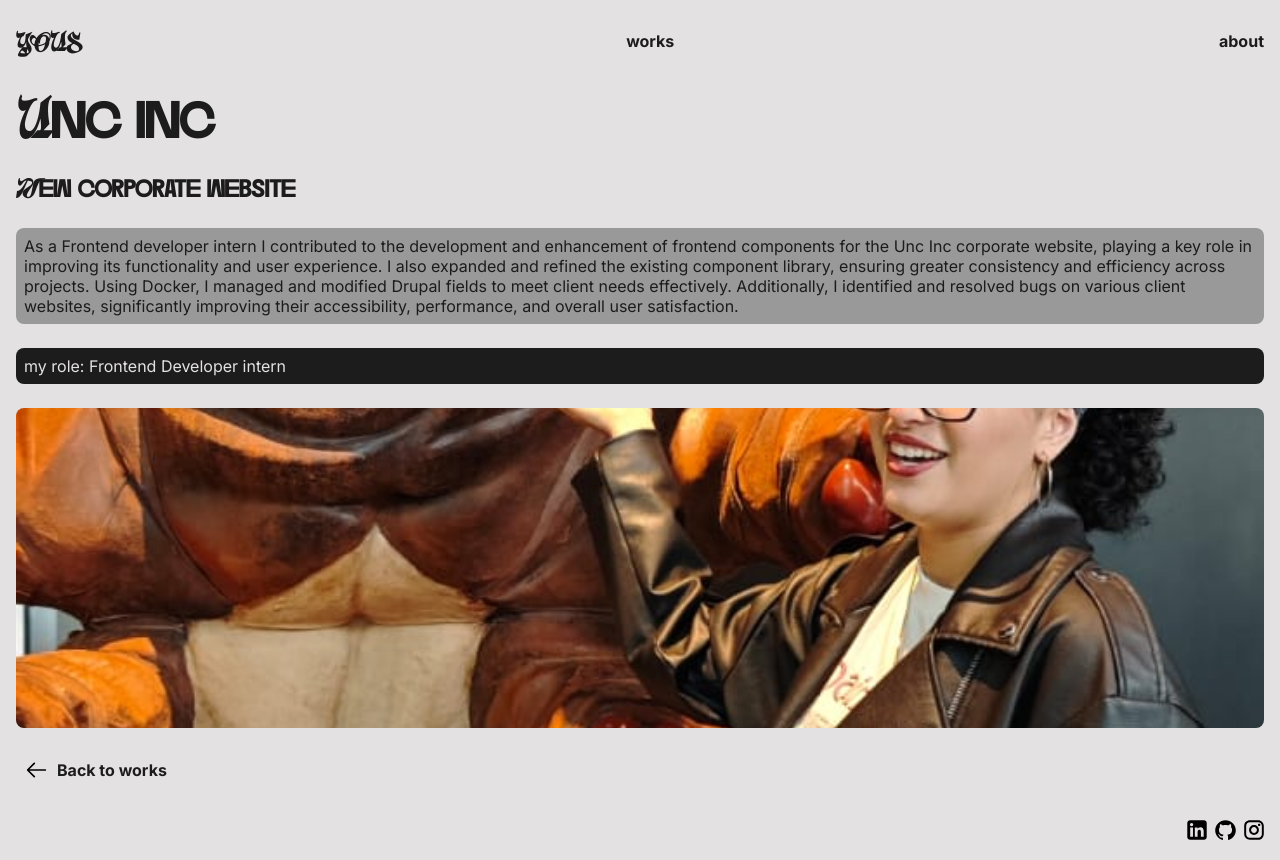
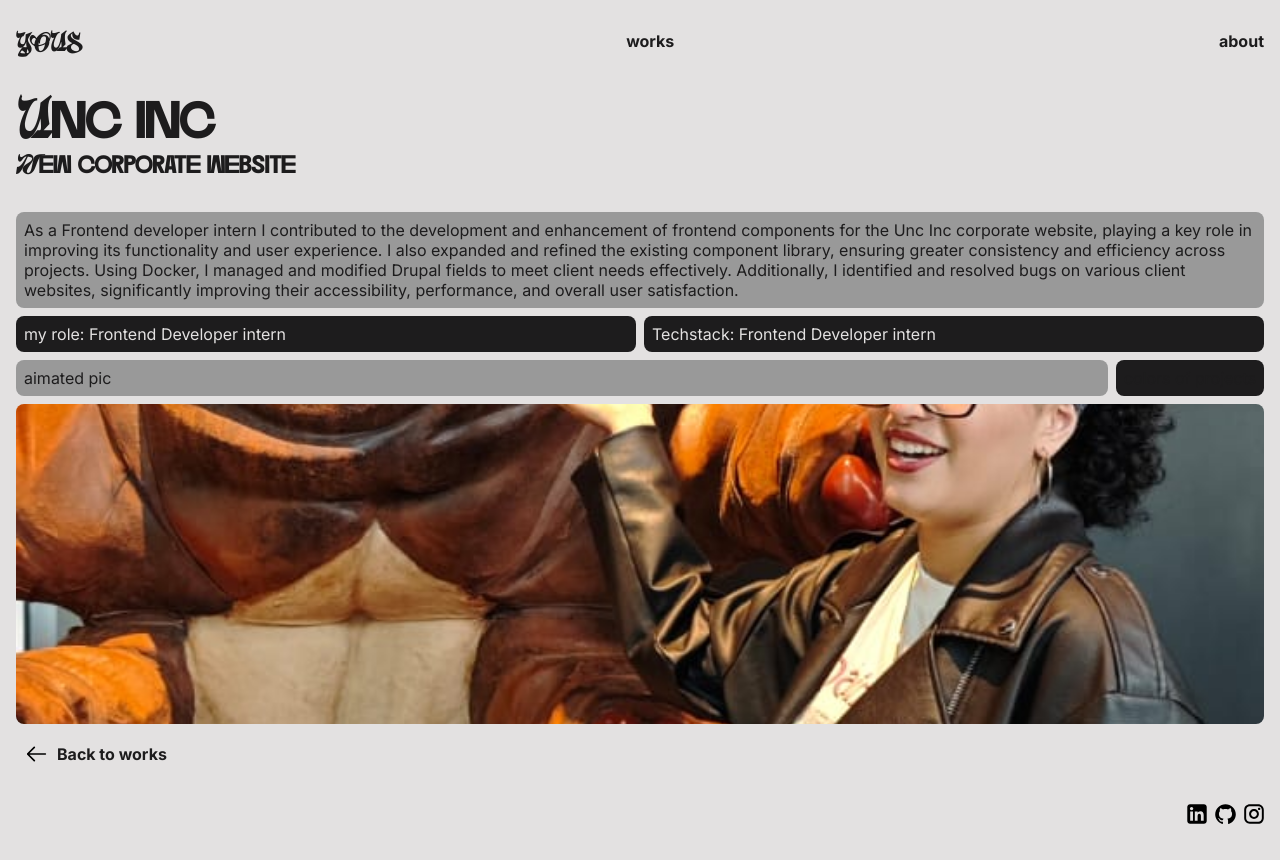
Before and after one commit to YoussraElmortai/portfolio24, a Next.js app: page /works/uncinc in a window 1280 px wide. Built offline with nearby package versions, Linux system fonts and the light colour scheme.

Commit message:
bento grid started 🍱

```diff
--- a/src/app/works/style.css
+++ b/src/app/works/style.css
@@ -77,16 +77,41 @@
 /* work detailpage styling */
 
 .work {
-    display: flex;
-    flex-flow: column;
-    gap: 1.5rem;
-
     & h1 {
         font-size: 50px;
     }
 }
 
+.work_intro {
+    margin-bottom: 2rem;
+}
+
+.work_bento {
+    display: grid;
+    grid-template-columns: 1fr auto;
+    gap: 0.5rem;
+    grid-template-rows: auto;
+    grid-template-areas:
+        "description description"
+        "info info"
+        "animated animated"
+        "colors colors"
+        "stacked stacked"
+        "links links";
+
+    @media screen and (min-width: 768px) {
+        grid-template-areas:
+            "description description"
+            "info info"
+            "animated colors"
+            "stacked stacked"
+            "links links";
+    }
+
+}
+
 .work_description {
+    grid-area: description;
     background: var(--sec-grey);
     padding: 0.5rem;
     border-radius: 0.5rem;
@@ -97,16 +122,39 @@
 }
 
 .work_info {
-    background: var(--text-color);
+    grid-area: info;
     color: var(--bg-color);
+
+    & ul {
+        display: grid;
+        grid-template-columns: 1fr 1fr;
+        gap: 0.5rem;
+        list-style: "";
+
+        & li {
+            padding: 0.5rem;
+            background-color: var(--text-color);
+            border-radius: 0.5rem;
+        }
+    }
+}
+
+.work_animated {
+    grid-area: animated;
+    background-color: var(--sec-grey);
     border-radius: 0.5rem;
     padding: 0.5rem;
+}
 
-    & ul {
-        display: flex;
-        flex-flow: column;
-        gap: 0.5;
-    }
+.work_colors {
+    grid-area: colors;
+    background-color: var(--text-color);
+    border-radius: 0.5rem;
+    padding: 0.5rem;
+}
+
+.stacked {
+    grid-area: stacked;
 }
 
 .work_image {
@@ -114,6 +162,10 @@
     height: 40vh;
     width: 100%;
     border-radius: 0.5rem;
+}
+
+.work_links {
+    grid-area: links;
 }
 
 .links {
--- a/src/app/works/uncinc/page.jsx
+++ b/src/app/works/uncinc/page.jsx
@@ -4,32 +4,51 @@ export default function Uncinc() {
   return (
     <>
       <section className='work'>
+        <div className="work_intro">
         <h1>Unc inc</h1>
         <h2>New corporate website</h2>
+        </div>
+        <div className='work_bento'>
           <article className='work_description'>
             <p>
               As a Frontend developer intern I contributed to the
-            development and enhancement of frontend components for the
-            Unc Inc corporate website, playing a key role in improving
-            its functionality and user experience. I also expanded and
-            refined the existing component library, ensuring greater
-            consistency and efficiency across projects. Using Docker,
-            I managed and modified Drupal fields to meet client needs
-            effectively. Additionally, I identified and resolved bugs
-            on various client websites, significantly improving their
-            accessibility, performance, and overall user satisfaction.
+              development and enhancement of frontend components for
+              the Unc Inc corporate website, playing a key role in
+              improving its functionality and user experience. I also
+              expanded and refined the existing component library,
+              ensuring greater consistency and efficiency across
+              projects. Using Docker, I managed and modified Drupal
+              fields to meet client needs effectively. Additionally, I
+              identified and resolved bugs on various client websites,
+              significantly improving their accessibility,
+              performance, and overall user satisfaction.
             </p>
           </article>
-
           <div className='work_info'>
             <ul>
               <li>
                 my role: <span>Frontend Developer intern</span>
               </li>
+              <li>
+                Techstack: <span>Frontend Developer intern</span>
+              </li>
             </ul>
           </div>
-        <img className="work_image" src='/bear.jpg'></img>
-        <a className="links" href='/works'><img src="/arrow.svg"/> Back to works</a>
+          <div className="work_animated">
+            aimated pic
+          </div>
+          <div className="work_colors">
+            colors of projects
+          </div>
+          <div className='stacked'>
+            <img className='work_image' src='/bear.jpg'></img>
+          </div>
+          <div className="work_links">
+            <a className='links' href='/works'>
+              <img src='/arrow.svg' /> Back to works
+            </a>
+          </div>
+        </div>
       </section>
     </>
   );
```
Lines whose indentation alone changed are shown as unchanged.
